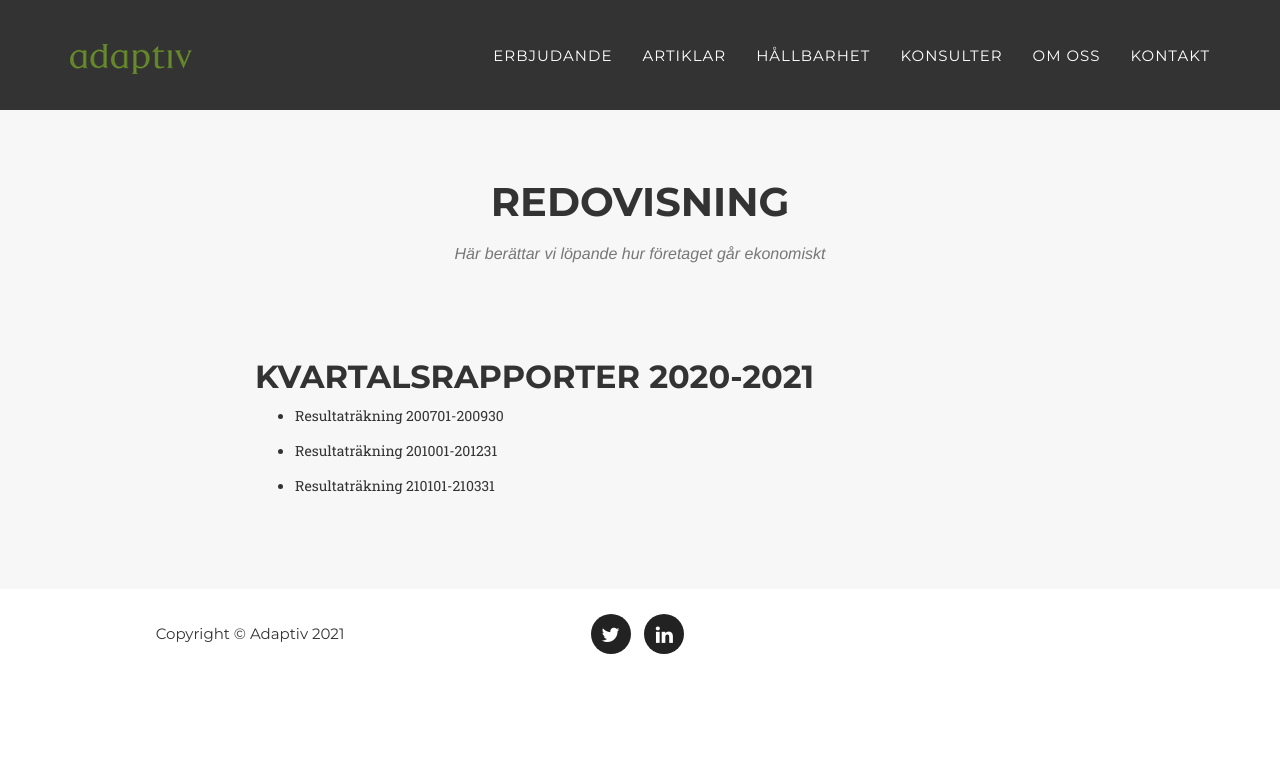
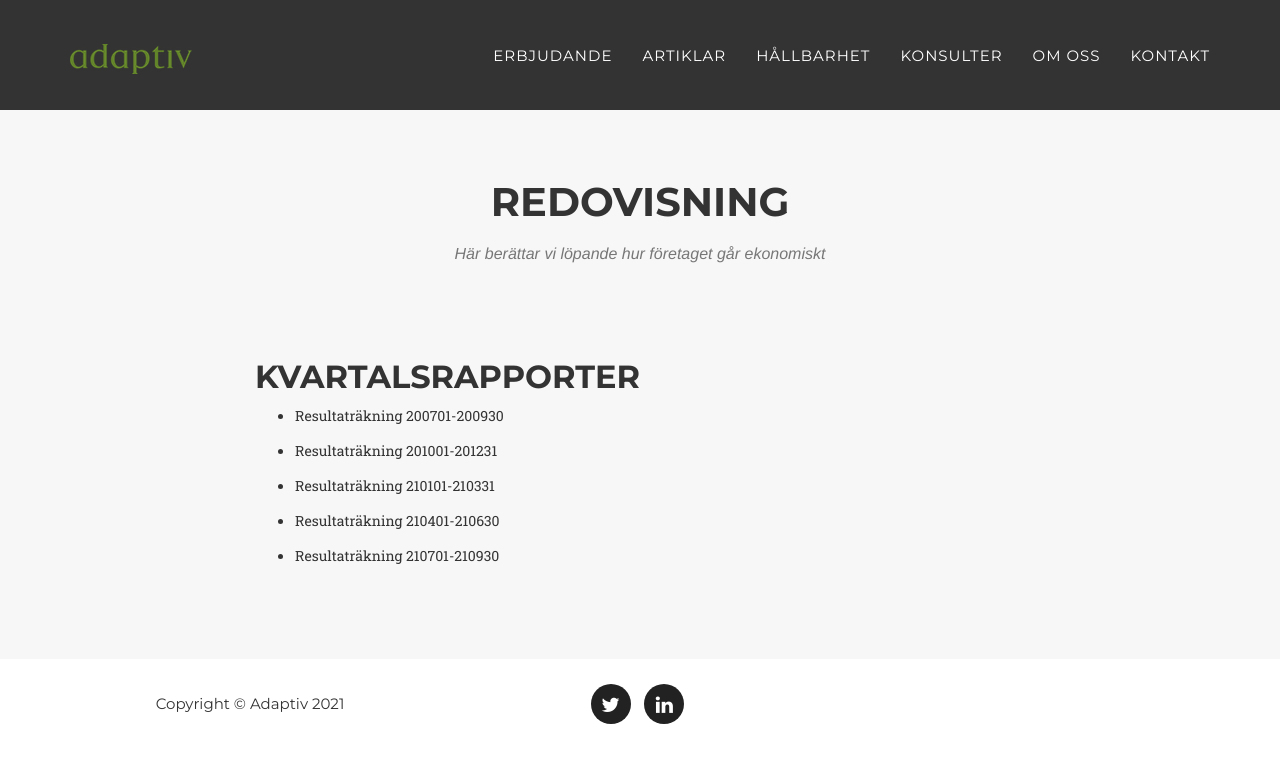
Before and after one commit to adaptiv/adaptiv_agency, a Jekyll site: the page built from accounting.html, in a window 1280 px wide. Shown: the top 763 px of the page. Built offline with Jekyll 4.4.1, drawn with Linux system fonts in a browser that asks for light colours; some web fonts are replaced.

Commit message:
Resultatrapporter Q2 2021, Q3 2021

```diff
--- a/_includes/accounting.html
+++ b/_includes/accounting.html
@@ -10,7 +10,7 @@
     <div class="row">
       <div class="row">
         <div class="col-lg-8 col-lg-offset-2">
-          <h2>Kvartalsrapporter 2020-2021</h2>
+          <h2>Kvartalsrapporter</h2>
         </div>
       </div>
       <div class="row">
@@ -31,6 +31,16 @@
                 <a class="dark" href="/assets/pdf/accounting/Resultatrapport_20210101-20210331_Adaptiv_Sthlm_AB.pdf">Resultaträkning 210101-210331</a>
               </p>
             </li>
+            <li>
+              <p class="text-muted">
+                <a class="dark" href="/assets/pdf/accounting/Resultatrapport_20210401-20210630_Adaptiv_Sthlm_AB.pdf">Resultaträkning 210401-210630</a>
+              </p>
+            </li>
+            <li>
+              <p class="text-muted">
+                <a class="dark" href="/assets/pdf/accounting/Resultatrapport_20210701-20210930_Adaptiv_Sthlm_AB.pdf">Resultaträkning 210701-210930</a>
+              </p>
+            </li>
           </ul>
         </div>
       </div>    </div>
```
Also changed, not shown: Gemfile.lock, 2 other files.
